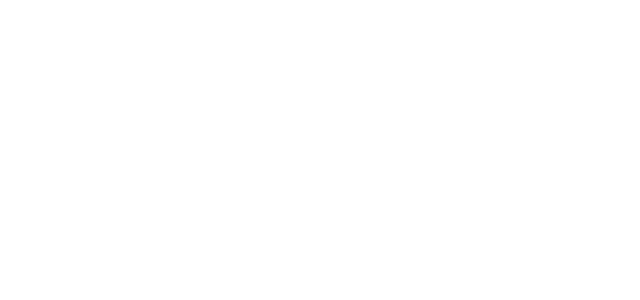
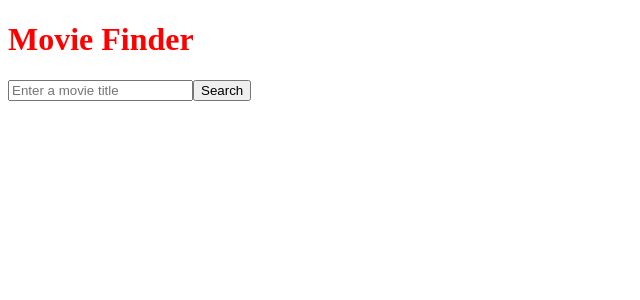
Before and after one commit to ninoprek/movie-finder, a Vue app: page /search-result in a window 1280 px wide. Shown: the top 300 px of the page, without its empty margins (0-640 px from the left). Built offline with nearby package versions, Linux system fonts and the light colour scheme; no server answers.

Commit message:
Search result is displayed on a separate page

```diff
--- a/src/App.vue
+++ b/src/App.vue
@@ -1,8 +1,12 @@
 <style lang="stylus">
+  .MainHeader
+    color: red
+
 </style>
 
 <template>
   <div id="app">
+    <h1 class="MainHeader">Movie Finder</h1>
     <router-view/>
   </div>
 </template>
--- a/src/router/index.js
+++ b/src/router/index.js
@@ -8,7 +8,12 @@ const routes = [
     path: '/',
     name: 'Home',
     component: () => import('../views/Home.vue')
-  }
+  },
+  {
+    path: '/search-result',
+    name: 'SearchResult',
+    component: () => import('../views/SearchResult.vue')
+  },
 ]
 
 const router = new VueRouter({
--- a/src/views/About.vue
+++ /dev/null
@@ -1,5 +0,0 @@
-<template>
-  <div class="about">
-    <h1>This is an about page</h1>
-  </div>
-</template>
--- a/src/views/Home.vue
+++ b/src/views/Home.vue
@@ -1,11 +1,11 @@
 <style lang="stylus">
-
 </style>
 
 <template>
   <div class="home">
     <input type="text" placeholder="Enter a movie title" v-model="movieTitle">
-    <button @click="searchMovie">Submit</button>
+    <button @click="searchMovies">Search</button>
+    <img src="../assets/icons/search-icon.svg" alt="Search icon">
 
     <div>{{ movieTitle }}</div>
   </div>
@@ -28,18 +28,8 @@ export default {
   },
 
   methods: {
-    searchMovie () {
-
-      let params = { s: this.movieTitle };
-
-      this.axios
-      .get('http://www.omdbapi.com/?apikey=' + this.APIkey , { params: params })
-      .then(response => (
-        console.log('RESPONSE: ', response)
-      ))
-      .catch(error => (
-        console.log('CATCH RESPONSE: ', error)
-      ))
+    searchMovies () {
+      this.$router.push({ name: 'SearchResult', query: { movieTitle: this.movieTitle } });
     }
   }
 }
--- /dev/null
+++ b/src/views/SearchResult.vue
@@ -0,0 +1,55 @@
+<style lang="stylus">
+</style>
+
+<template>
+  <div class="SearchResult">
+    <input type="text" placeholder="Enter a movie title" v-model="movieTitle">
+    <button @click="getMovies">Search</button>
+    <p v-if="errorMessage != this.errorMessage != ''" class="SearchResult--errorMessage">{{ errorMessage }}</p>
+  </div>
+</template>
+
+<script>
+export default {
+  name: 'SearchResult',
+
+  data: function () {
+    return {
+      APIkey: '409e80d3',
+      movieTitle: this.$route.query.movieTitle,
+      errorMessage: '',
+      movies: []
+    }
+  },
+
+  created () {
+    console.log('SEARCH: ', this.movieTitle);
+    this.getMovies();
+  },
+
+  methods: {
+    getMovies () {
+      if (this.errorMessage != '') this.errorMessage = '';
+
+      let params = { s: this.movieTitle };
+
+      this.axios
+      .get('http://www.omdbapi.com/?apikey=' + this.APIkey , { params: params })
+      .then(response => {
+        console.log('RESPONSE: ', response);
+        if (response.data.Response === 'True') {
+          this.movies = response.data.Search;
+          console.log('TRUE: ', this.movies);
+        } else {
+          this.errorMessage = response.data.Error;
+          console.log('FALSE: ', this.errorMessage);
+        }
+      })
+      .catch(error => {
+        this.errorMessage = error;
+      })
+    }
+  }
+
+}
+</script>
```
